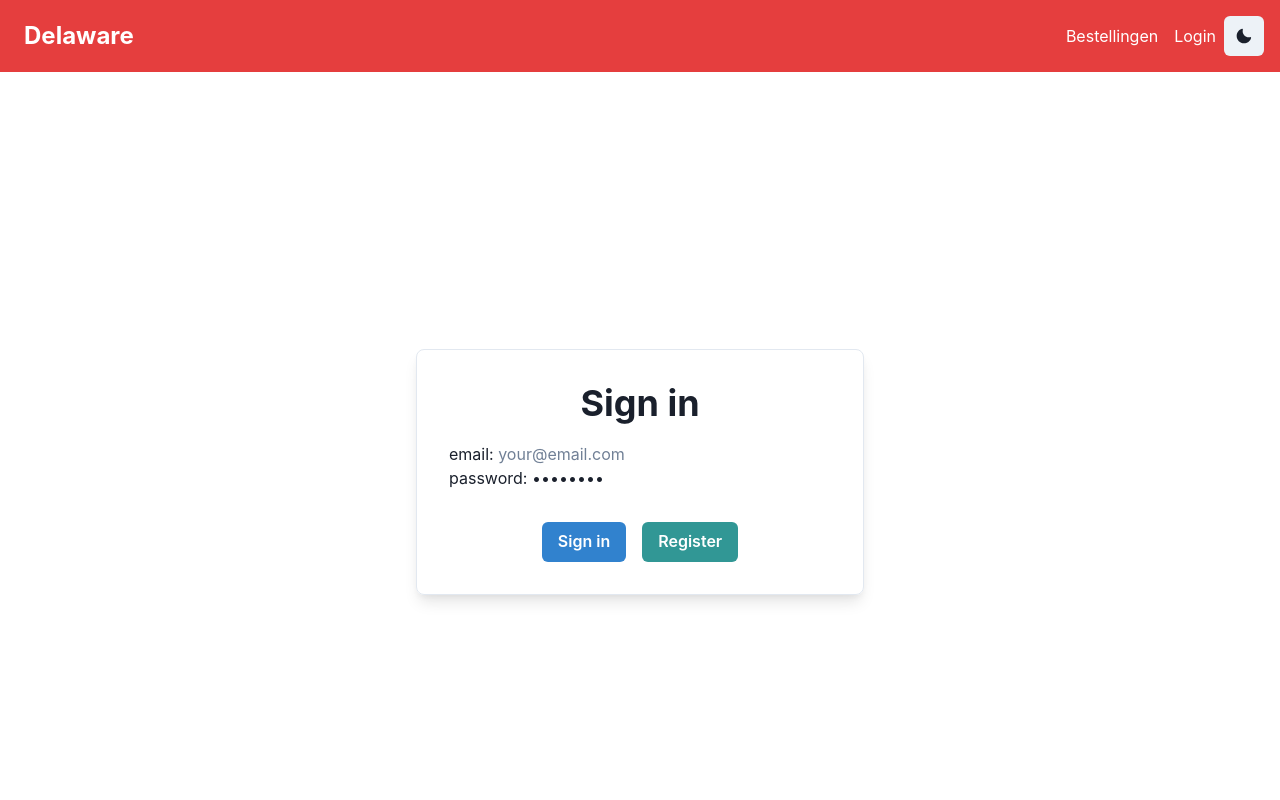
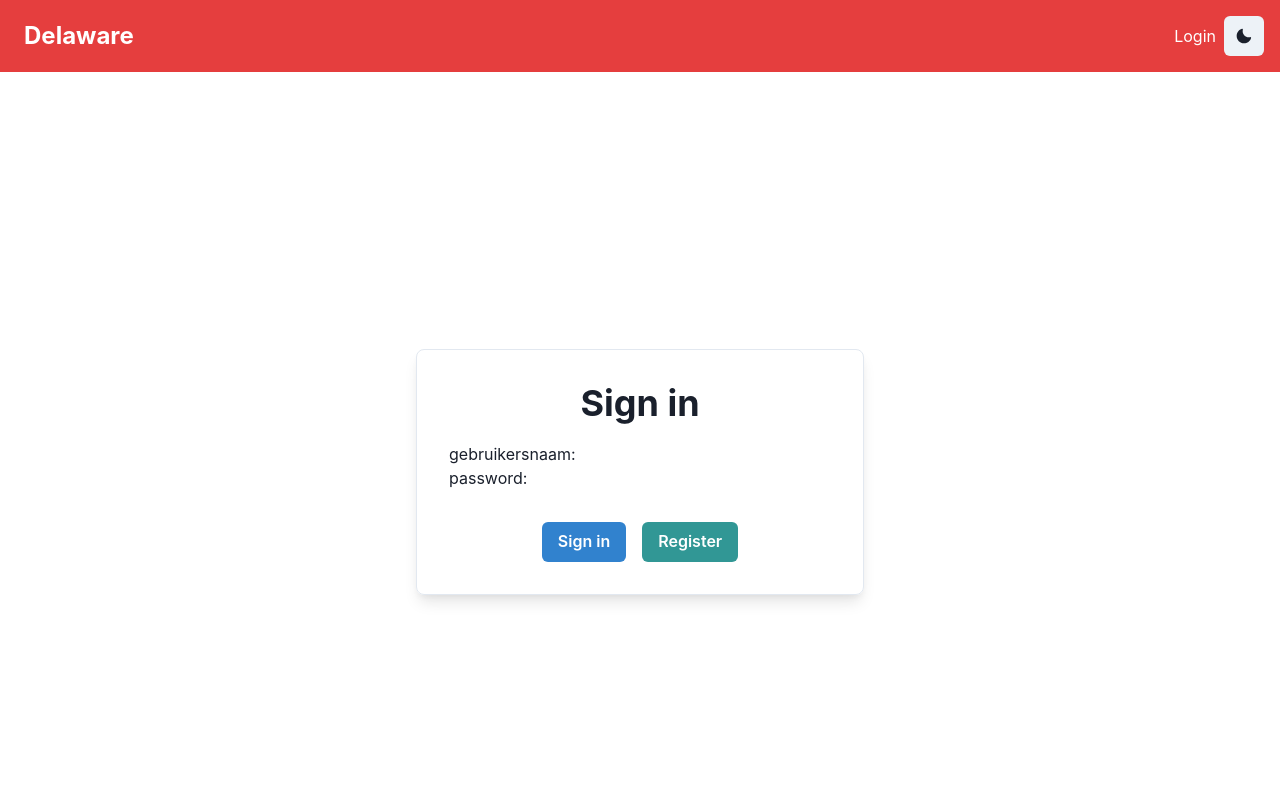
Before and after one commit to Pirv3li/DelawareFrontend, a React (Vite) app: page /login in a window 1280 px wide. Shown: the top 800 px of the page. Built offline with nearby package versions, Linux system fonts and the light colour scheme.

Commit message:
login beetje getweaked en knopje bij producten

```diff
--- a/src/Componenten/Login.jsx
+++ b/src/Componenten/Login.jsx
@@ -6,14 +6,7 @@ import LabelInput from '../Componenten/LabelInput';
 import { useAuth } from './contexts/Auth.contexts';
 import Error from '../Componenten/Error';
 
-const validationRules = {
-  gebruikersnaam: {
-    required: 'Gebruikersnaam is required',
-  },
-  password: {
-    required: 'Password is required',
-  },
-};
+
 
 export default function Login() {
   const { error, loading, login } = useAuth();
@@ -23,8 +16,8 @@ export default function Login() {
 
   const methods = useForm({
     defaultValues: {
-      gebruikersnaam: 'klant2',
-      password: '12345678',
+      gebruikersnaam: '',
+      password: '',
     },
   });
   const { handleSubmit } = methods;
@@ -35,7 +28,7 @@ const handleLogin = useCallback(
   async ({ gebruikersnaam, password }) => {
     try {
       const response = await login(gebruikersnaam, password);
-
+      console.log(response);
       if (response) {
         navigate({
           pathname: '/',
@@ -70,12 +63,11 @@ const handleLogin = useCallback(
 
           <LabelInput
 
-            label="email: "
+            label="gebruikersnaam: "
             type="text"
-            name="email"
-            placeholder="your@email.com"
-            validationRules={validationRules.email}
-            data-cy='email_input'
+            name="gebruikersnaam"
+            placeholder=""
+            data-cy='gebruikersnaam_input'
             mb={4}
 
           />
@@ -84,7 +76,6 @@ const handleLogin = useCallback(
             label="password: "
             type="password"
             name="password"
-            validationRules={validationRules.password}
             mb={4}
             data-cy='password_input'
 
--- a/src/Componenten/Navbar.jsx
+++ b/src/Componenten/Navbar.jsx
@@ -9,12 +9,11 @@ import { useNavbarStyles } from './useThemaNavbar';
 
 const Navbar = () => {
     const { isAuthed, logOut } = useAuth();
-    console.log(isAuthed);
     const { colorMode, toggleColorMode } = useColorMode();
     const { bgColor, color, hoverColor } = useNavbarStyles();
 
     const handleLogout = () => {
-      logOut();
+        logOut();
     };
 
 
@@ -26,11 +25,12 @@ const Navbar = () => {
                 </ChakraLink>
             </Text>
             <Flex alignItems="center">
-                <ChakraLink as={RouterLink} to="/bestellingen" mx={2} _hover={{ color: hoverColor }}>
-                    Bestellingen
-                </ChakraLink>
-                {isAuthed? (
+
+                {isAuthed ? (
                     <>
+                        <ChakraLink as={RouterLink} to="/bestellingen" mx={2} _hover={{ color: hoverColor }}>
+                            Bestellingen
+                        </ChakraLink>
                         <ChakraLink as={RouterLink} to="/profiel" mx={2}>
                             Profiel
                         </ChakraLink>
@@ -38,7 +38,7 @@ const Navbar = () => {
                             Log uit
                         </ChakraLink>
                     </>
-                ):(
+                ) : (
 
                     <ChakraLink as={RouterLink} to="/login" mx={2}>
                         Login
--- a/src/Componenten/pages/home/producten.jsx
+++ b/src/Componenten/pages/home/producten.jsx
@@ -1,4 +1,5 @@
-import { Text, VStack, Wrap, WrapItem, Button, useColorModeValue, Box } from '@chakra-ui/react';import React, { useState, useEffect } from 'react';
+import { Text, VStack, Wrap, WrapItem, Button, useColorModeValue, Box } from '@chakra-ui/react';
+import React, { useState, useEffect } from 'react';
 import { getAll } from '../../../api/index.js'
 
 import ProductenList from './productenList.jsx';
--- a/src/Componenten/pages/home/productenList.jsx
+++ b/src/Componenten/pages/home/productenList.jsx
@@ -27,7 +27,7 @@ function ProductenList() {
 
     const handleClick = (id) => {
         setSelectedProductId(id);
-        setShowList(false); // Add this line
+        setShowList(false);
     };
 
     return (
@@ -35,7 +35,7 @@ function ProductenList() {
             <Text fontSize="xl" fontWeight="bold" paddingTop="15" color={textColor}>
                 Producten
             </Text>
-            {showList && ( // Add this line
+            {showList && (
                 <Wrap spacing={4} justify="flex-wrap" overflow="none">
                     {items.map((item, index) => (
                         <WrapItem key={item.idProduct}>
@@ -60,13 +60,13 @@ function ProductenList() {
                                     Prijs incl BTW {item.eenheidsprijs * (1 + item.btwtarief / 100)}
                                 </Text>
                                 <Button onClick={() => handleClick(item.idProduct)}>
-                                    Click me
+                                    Meer info
                                 </Button>
                             </CustomBox>
                         </WrapItem>
                     ))}
                 </Wrap>
-            )} // Add this line
+            )}
             {selectedProductId && <MeerInfo idProduct={selectedProductId} />}
         </VStack>
     );
```
